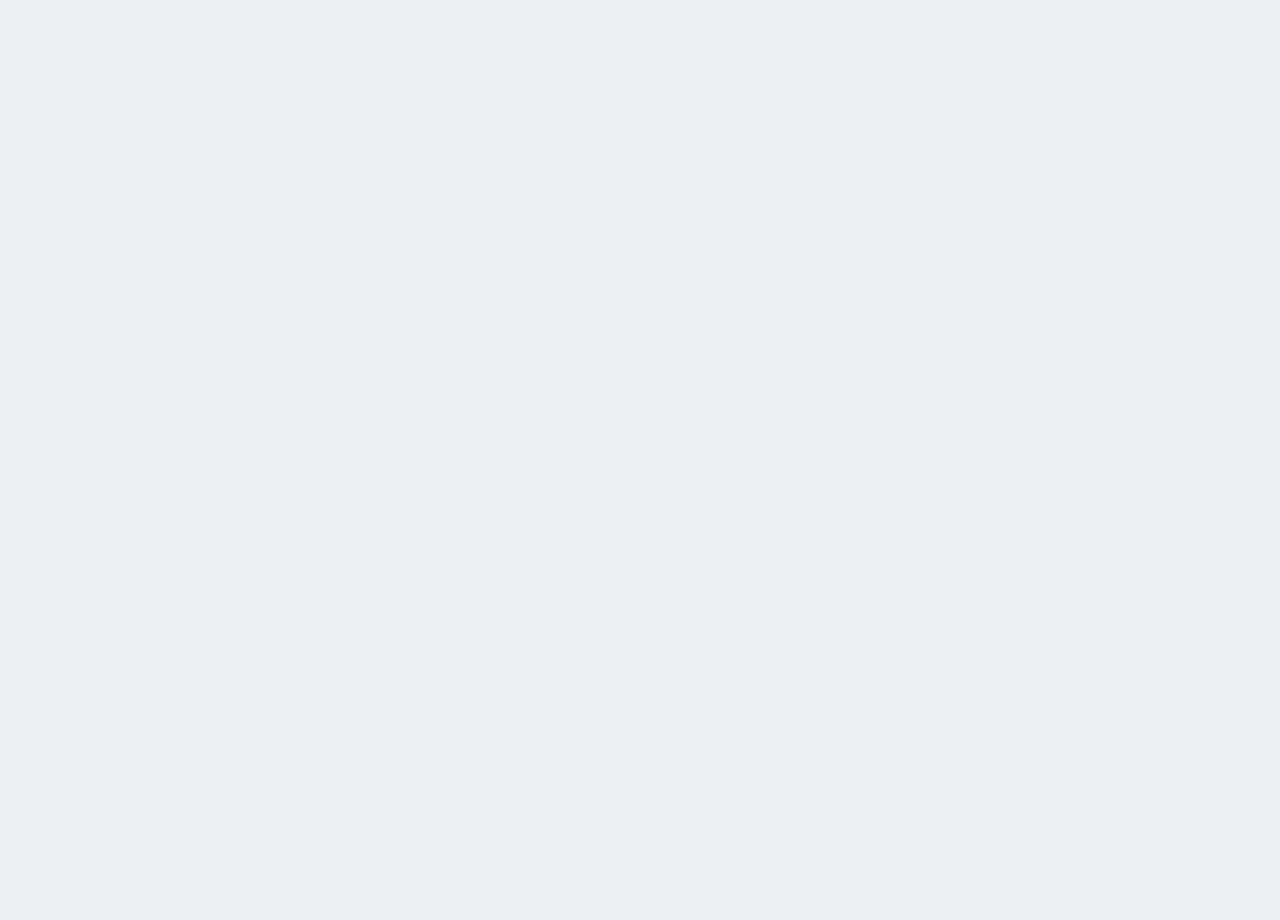
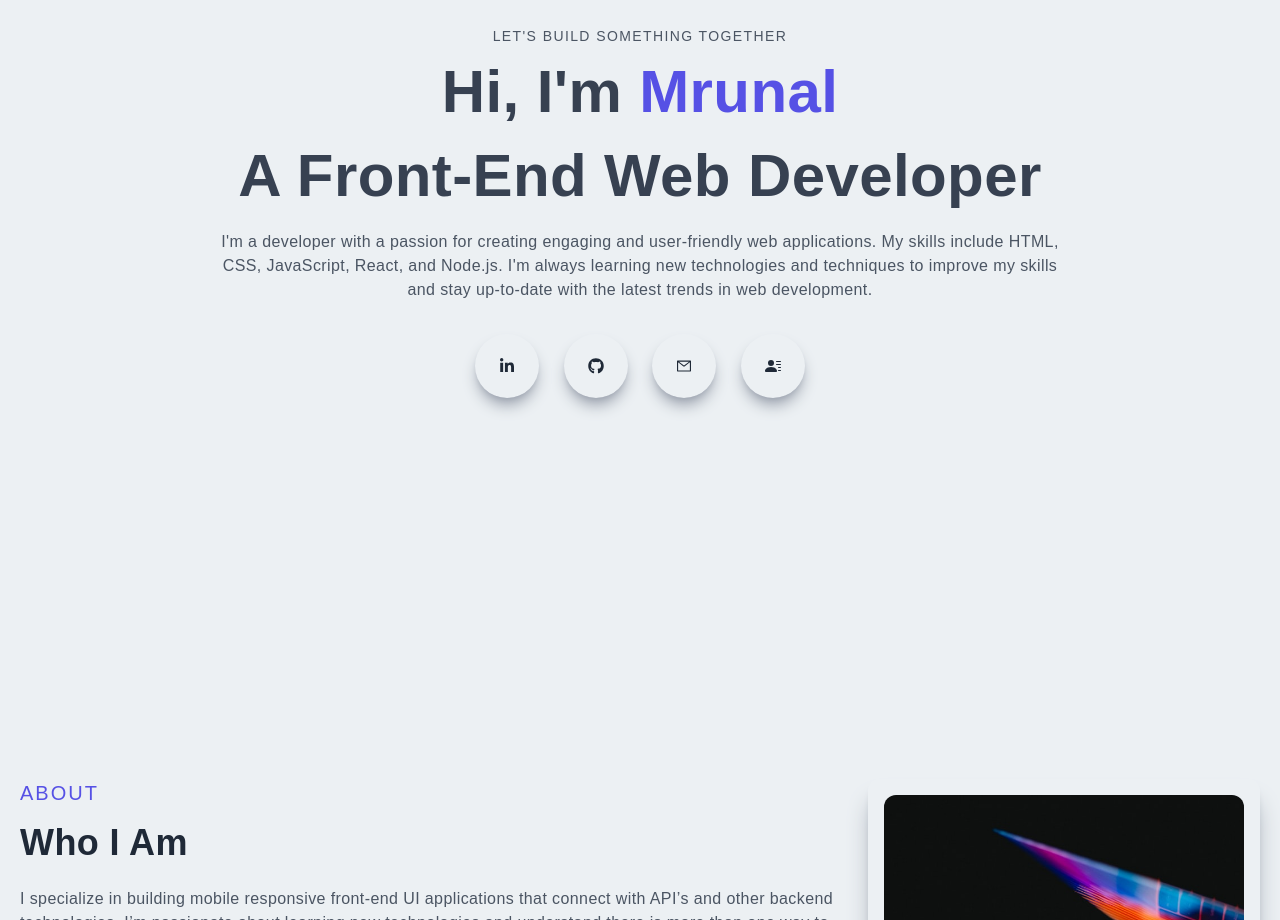
Before and after one commit to MrunalVaidya0715/MyPortfolio, a Next.js app in the folder mru-portfolio/: page / in a window 1280 px wide. Shown: the part 180-1100 px from the top of the page. Before the commit the page ends 800 px from the top, so only its background shows below. Built offline with nearby package versions, Linux system fonts and the light colour scheme.

Commit message:
Added Instagram Contact Design

```diff
--- /dev/null
+++ b/mru-portfolio/components/About.jsx
@@ -0,0 +1,47 @@
+import React from 'react';
+import Image from 'next/image';
+import Link from 'next/link';
+import AboutImg from '../public/assets/about.jpg';
+
+const About = () => {
+  return (
+    <div id='about' className='w-full md:h-screen p-2 flex items-center py-16'>
+      <div className='max-w-[1240px] m-auto md:grid grid-cols-3 gap-8'>
+        <div className='col-span-2'>
+          <p className='uppercase text-xl tracking-widest text-[#5651e5]'>
+            About
+          </p>
+          <h2 className='py-4'>Who I Am</h2>
+          <p className='py-2 text-gray-600'>
+            I specialize in building mobile responsive front-end UI applications
+            that connect with API’s and other backend technologies. I’m
+            passionate about learning new technologies and understand there is
+            more than one way to accomplish a task. Though I am most proficient
+            in building front-end applications using HTML, CSS, Javascript, and
+            React, I am a quick learner and can pick up new tech stacks as
+            needed. I believe that being a great developer is not using one
+            specific language, but choosing the best tool for the job.
+          </p>
+          <p className='py-2 text-gray-600'>
+            I started web developement in 2013 managing multiple e-commerce
+            websites on CMS platforms such as WordPress, BigCommerce, and
+            Shopify. I have experience working directly with clients and taking
+            mock wireframes all the way to deployed applications. In my spare
+            time I run Code Commerce, a Youtube channel where I teach web
+            developement and various front-end technologies.
+          </p>
+          <Link href='/#projects'>
+            <p className='py-2 text-gray-600 underline cursor-pointer'>
+              Check out some of my latest projects.
+            </p>
+          </Link>
+        </div>
+        <div className='w-[90%] md:w-full h-auto m-auto shadow-xl shadow-gray-400 rounded-xl flex items-center justify-center p-4 hover:scale-105 ease-in duration-300'>
+          <Image src={AboutImg} className='rounded-xl' alt='/' />
+        </div>
+      </div>
+    </div>
+  );
+};
+
+export default About;
--- /dev/null
+++ b/mru-portfolio/components/InstaFollow.jsx
@@ -0,0 +1,72 @@
+import Image from 'next/image'
+import React from 'react'
+//<Image src="/../public/assets/navLogo.png" alt="/" width='75' height='50' />
+
+import { AiOutlineMail, AiOutlineBell, AiFillInstagram } from 'react-icons/ai'
+import {BsInstagram} from 'react-icons/bs'
+function InstaFollow() {
+    return (
+        <div className='w-full h-[400px] flex justify-center'>
+            <div className='bg-[conic-gradient(at_top_right,_var(--tw-gradient-stops))] from-indigo-200 via-slate-600 to-indigo-200 w-[95%] sm:w-[560px] md:w-[530px] lg:w-[530px] 2xl:w-[530px] h-[530px]  p-[8px] rounded-t-[42px] flex justify-center items-center'>
+                <div className='bg-black w-[100%] sm:w-[560px] md:w-[530px] lg:w-[530px] 2xl:w-[530px] h-[100%] rounded-t-[38px] flex flex-col justify-between py-[40px] px-[25px]'>{/* justify between */}
+                    <div className='flex justify-between items-center'>{/* logged name, notification */}
+                        <div className='text-md text-white flex items-center'>
+                            <BsInstagram size={25}/>
+                            <h2 className='ml-[20px] text-[25px]'>Contact Me</h2>
+                        </div>
+                        <div>
+                            <AiOutlineBell size={30} style={{color:"white"}}/>
+
+                        </div>
+                    </div>
+                    <div className='flex justify-between'>{/* Image, following */}
+                        <div className='flex flex-[1]'>
+                            <Image src="/../public/assets/me-back.jpg" alt="/" width='130' height='50' style={{borderRadius:"50%"}} />
+                        </div>
+                        <div className='flex flex-[2] justify-evenly items-center'>{/* Numbers */}
+                            <div className='flex justify-center text-center flex-col text-white'>
+                                <h2 className='text-[35px]'>6</h2>
+                                <p>Projects</p>
+                            </div>
+                            <div className='flex justify-center text-center flex-col text-white'>
+                                <h2 className='text-[35px]'>505</h2>
+                                <p>Followers</p>
+                            </div>
+                            <div className='flex justify-center text-center flex-col text-white'>
+                                <h2 className='text-[35px]'>485</h2>
+                                <p>Following</p>
+                            </div>
+                        </div>
+                    </div>
+                    <div className='flex justify-between '>{/* Bio */}
+                        <div className='text-white'>
+                            <div className='w-[100%]'>
+                               <p className='font-bold'>Mrunal Vaidya.&#128171;</p>
+                               <p>20&#9889; </p>
+                               <p>XIE'24</p>
+                            </div>
+                        </div>
+                    </div>
+                    <div className='flex justify-between py-[4px]'>{/* buttons */}
+                        <div className='flex w-full justify-around '>
+
+                            <button className='p-[8px] bg-blue-400 border-[1px] border-gray-600 mr-[8px] w-full  text-white tracking-wider rounded-lg'>Follow</button>
+
+                            <button className='bg-[#553939] p-[8px]  border-[1px] border-gray-600 mr-[8px] w-full  text-white tracking-wider rounded-lg'>Message</button>
+
+
+                        </div>
+                        <div className='flex'>
+                            <button className='bg-[#553939] p-[8px] border-[1px] border-gray-600 text-white tracking-wider rounded-lg'><AiOutlineMail size={20} /></button>
+                        </div>
+                    </div>
+
+
+                </div>
+            </div>
+
+        </div>
+    )
+}
+
+export default InstaFollow
--- /dev/null
+++ b/mru-portfolio/components/Main.jsx
@@ -0,0 +1,59 @@
+import Link from 'next/link';
+import React from 'react';
+import { AiOutlineMail } from 'react-icons/ai';
+import { BsFillPersonLinesFill } from 'react-icons/bs';
+import { FaGithub, FaLinkedinIn } from 'react-icons/fa';
+
+const Main = () => {
+  return (
+    <div id='home' className='w-full h-screen text-center'>
+      <div className='max-w-[1240px] w-full h-full mx-auto p-2 flex justify-center items-center'>
+        <div>
+          <p className='uppercase text-sm tracking-widest text-gray-600'>
+            LET&#39;S BUILD SOMETHING TOGETHER
+          </p>
+          <h1 className='py-4 text-gray-700'>
+            Hi, I&#39;m <span className='text-[#5651e5]'> Mrunal</span>
+          </h1>
+          <h1 className='py-2 text-gray-700'>A Front-End Web Developer</h1>
+          <p className='py-4 text-gray-600 sm:max-w-[70%] m-auto'>
+          I'm a developer with a passion for creating engaging and user-friendly web applications.
+                 My skills include HTML, CSS, JavaScript, React, and Node.js. I'm always learning new technologies and techniques to improve my skills and stay up-to-date with the latest trends in web development.
+          </p>
+          <div className='flex items-center justify-between max-w-[330px] m-auto py-4'>
+            <a
+              href='https://www.linkedin.com/in/clint-briley-50056920a/'
+              target='_blank'
+              rel='noreferrer'
+            >
+              <div className='rounded-full shadow-lg shadow-gray-400 p-6 cursor-pointer hover:scale-110 ease-in duration-300'>
+                <FaLinkedinIn />
+              </div>
+            </a>
+            <a
+              href='https://github.com/fireclint'
+              target='_blank'
+              rel='noreferrer'
+            >
+              <div className='rounded-full shadow-lg shadow-gray-400 p-6 cursor-pointer hover:scale-110 ease-in duration-300'>
+                <FaGithub />
+              </div>
+            </a>
+            <Link href='/#contact'>
+              <div className='rounded-full shadow-lg shadow-gray-400 p-6 cursor-pointer hover:scale-110 ease-in duration-300'>
+                <AiOutlineMail />
+              </div>
+            </Link>
+            <Link href='/resume'>
+              <div className='rounded-full shadow-lg shadow-gray-400 p-6 cursor-pointer hover:scale-110 ease-in duration-300'>
+                <BsFillPersonLinesFill />
+              </div>
+            </Link>
+          </div>
+        </div>
+      </div>
+    </div>
+  );
+};
+
+export default Main;
--- a/mru-portfolio/components/Navbar.jsx
+++ b/mru-portfolio/components/Navbar.jsx
@@ -14,7 +14,7 @@ function Navbar() {
 
 
   return (
-    <div className='fixed  w-full h-20 z-[100] shadow-xl'>
+    <div className='fixed  w-full h-20 z- shadow-xl'>
       <div className='flex justify-between items-center w-full h-full  px-10 2xl:px-16'>
         <Image src="/../public/assets/navLogo.png" alt="/" width='75' height='50' />
         <div>
@@ -66,21 +66,21 @@ function Navbar() {
 
           </div>
           <div className='py-4  flex flex-col justify-between'>
-            <ul className='uppercase ' >
+            <ul className='uppercase' >
               <Link href='/'>
-                <li className='py-3 m-3 text-sm hover:text-blue-400 hover:font-bold  ease-in-out duration-300'>Home</li>
+                <li className='py-3 m-3 text-md hover:text-blue-400 hover:ml-8  ease-in-out duration-300'>Home</li>
               </Link>
               <Link href='/'>
-                <li className='py-3  m-3 text-sm hover:text-blue-400 hover:font-bold  ease-in-out duration-300'>About</li>
+                <li className='py-3  m-3 text-md hover:text-blue-400 hover:ml-8  ease-in-out duration-300'>About</li>
               </Link>
               <Link href='/'>
-                <li className='py-3  m-3 text-sm hover:text-blue-400 hover:font-bold  ease-in-out duration-300'>Skills</li>
+                <li className='py-3  m-3 text-md hover:text-blue-400 hover:ml-8 ease-in-out duration-300'>Skills</li>
               </Link>
               <Link href='/'>
-                <li className='py-3  m-3 text-sm hover:text-blue-400 hover:font-bold  ease-in-out duration-300'>Projects</li>
+                <li className='py-3  m-3 text-md hover:text-blue-400 hover:ml-8 ease-in-out duration-300'>Projects</li>
               </Link>
               <Link href='/'>
-                <li className='py-3 m-3  text-sm hover:text-blue-400 hover:font-bold  ease-in-out duration-300'>Contact</li>
+                <li className='py-3 m-3  text-md hover:text-blue-400  hover:ml-8 ease-in-out duration-300'>Contact</li>
               </Link>
 
             </ul>
--- a/mru-portfolio/package.json
+++ b/mru-portfolio/package.json
@@ -13,7 +13,8 @@
     "next": "13.1.1",
     "react": "18.2.0",
     "react-dom": "18.2.0",
-    "react-icons": "^4.7.1"
+    "react-icons": "^4.7.1",
+    "react-scripts": "^5.0.1"
   },
   "devDependencies": {
     "autoprefixer": "^10.4.13",
--- a/mru-portfolio/pages/_app.js
+++ b/mru-portfolio/pages/_app.js
@@ -1,10 +1,12 @@
+
+import Main from '../components/Main'
 import Navbar from '../components/Navbar'
 import '../styles/globals.css'
 
 export default function App({ Component, pageProps }) {
   return (
     <>
-    <Navbar/>
+
   <Component {...pageProps} />
     </>
   )
--- a/mru-portfolio/pages/index.js
+++ b/mru-portfolio/pages/index.js
@@ -1,6 +1,10 @@
 import Head from 'next/head'
 import Image from 'next/image'
 import { Inter } from '@next/font/google'
+import Navbar from '../components/Navbar'
+import Main from '../components/Main'
+import About from '../components/About'
+import InstaFollow from '../components/InstaFollow'
 
 
 
@@ -16,6 +20,10 @@ export default function Home() {
         <meta name="viewport" content="width=device-width, initial-scale=1" />
         <link rel="icon" href="/favicon.ico" />
       </Head>
+      <Navbar/>
+      <Main/>
+      <About/>
+      <InstaFollow/>
 
 
       </div>
--- a/mru-portfolio/styles/globals.css
+++ b/mru-portfolio/styles/globals.css
@@ -20,7 +20,7 @@ html {
   }
 
   h1 {
-    @apply text-4xl sm:text-5xl md:text-6xl font-[Raleway]
+    @apply text-4xl sm:text-5xl md:text-6xl
   }
 
   h2 {
@@ -31,7 +31,7 @@ html {
     @apply cursor-pointer
   }
 
-  button {
+  /* button {
     @apply shadow-xl shadow-gray-400 rounded-xl uppercase bg-gradient-to-r from-[#5651e5] to-[#709dff] text-white
-  }
+  } */
 }
--- a/mru-portfolio/tailwind.config.js
+++ b/mru-portfolio/tailwind.config.js
@@ -3,6 +3,7 @@ module.exports = {
   content: [
     './pages/**/*.{js,ts,jsx,tsx}',
     './components/**/*.{js,ts,jsx,tsx}',
+    ".index.js"
   ],
   theme: {
     extend: {},
```
Also changed, not shown: mru-portfolio/public/assets/me-back.jpg (added), 1 other file (tests, documents, lock files or other folders).
